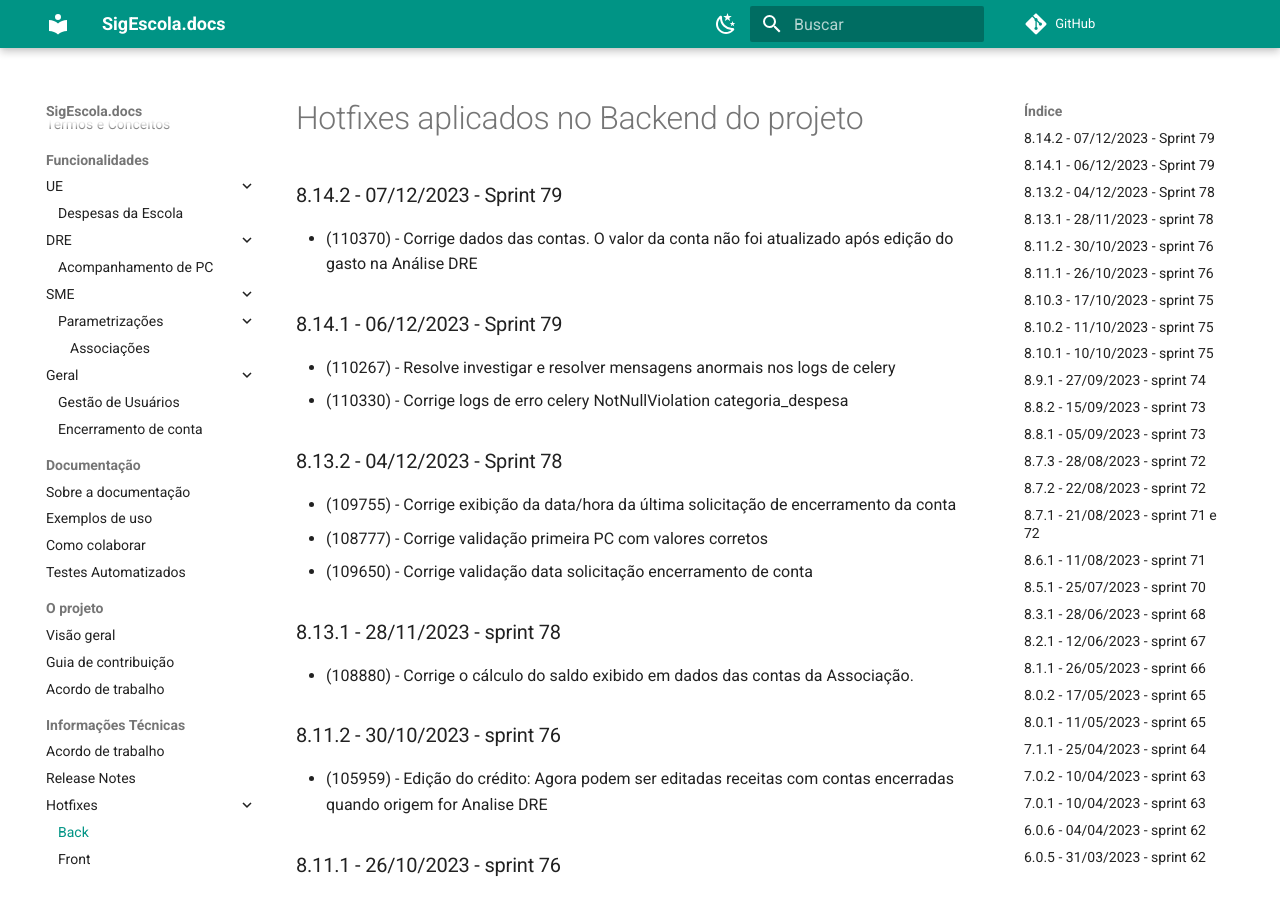
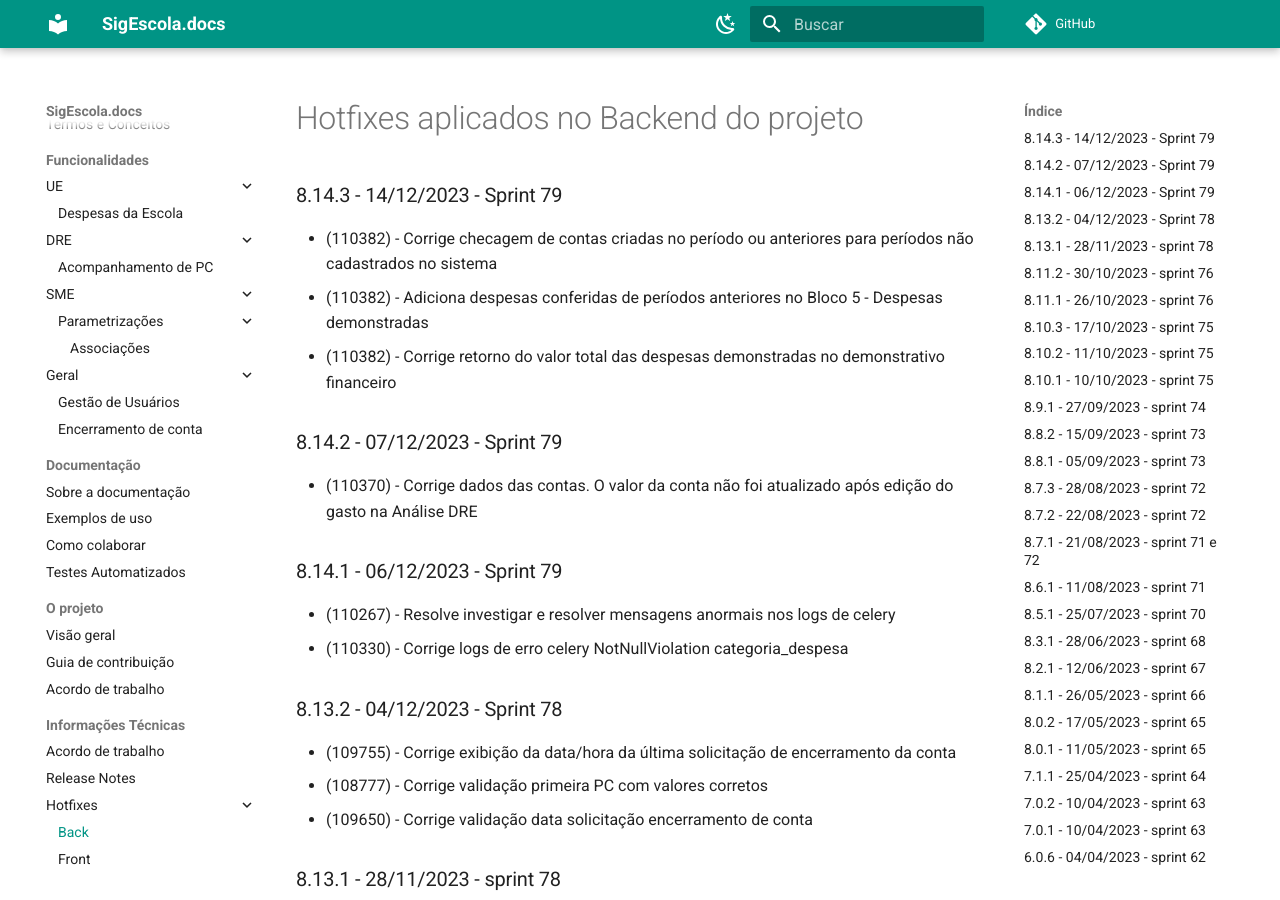
Before and after one commit to prefeiturasp/SME-PTRF-Docs, an MkDocs documentation site: the page built from docs/projeto/hotfixes_back.md, in a window 1280 px wide and 900 px high. Built offline with MkDocs 1.6.1 and Material for MkDocs 9.7.7, drawn with Linux system fonts in a browser that asks for light colours; comment, search, counter and statistics services are not loaded.

Commit message:
Update hotfixes_back.md

```diff
--- a/docs/projeto/hotfixes_back.md
+++ b/docs/projeto/hotfixes_back.md
@@ -1,4 +1,9 @@
 # Hotfixes aplicados no Backend do projeto
+
+### 8.14.3 - 14/12/2023 - Sprint 79
+* (110382) - Corrige checagem de contas criadas no período ou anteriores para períodos não cadastrados no sistema
+* (110382) - Adiciona despesas conferidas de períodos anteriores no Bloco 5 - Despesas demonstradas
+* (110382) - Corrige retorno do valor total das despesas demonstradas no demonstrativo financeiro
 
 ### 8.14.2 - 07/12/2023 - Sprint 79
 * (110370) - Corrige dados das contas. O valor da conta não foi atualizado após edição do gasto na Análise DRE
```
